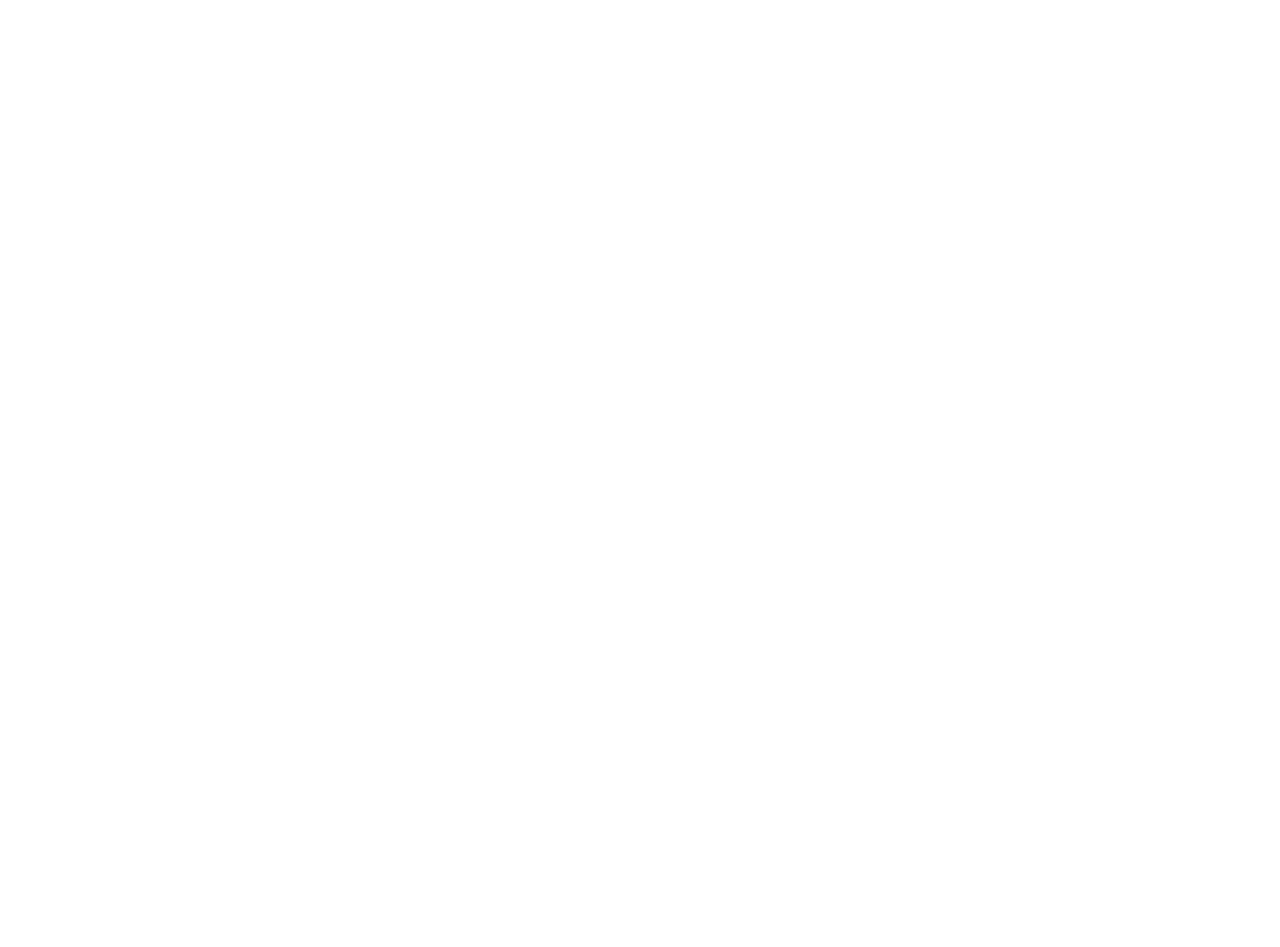
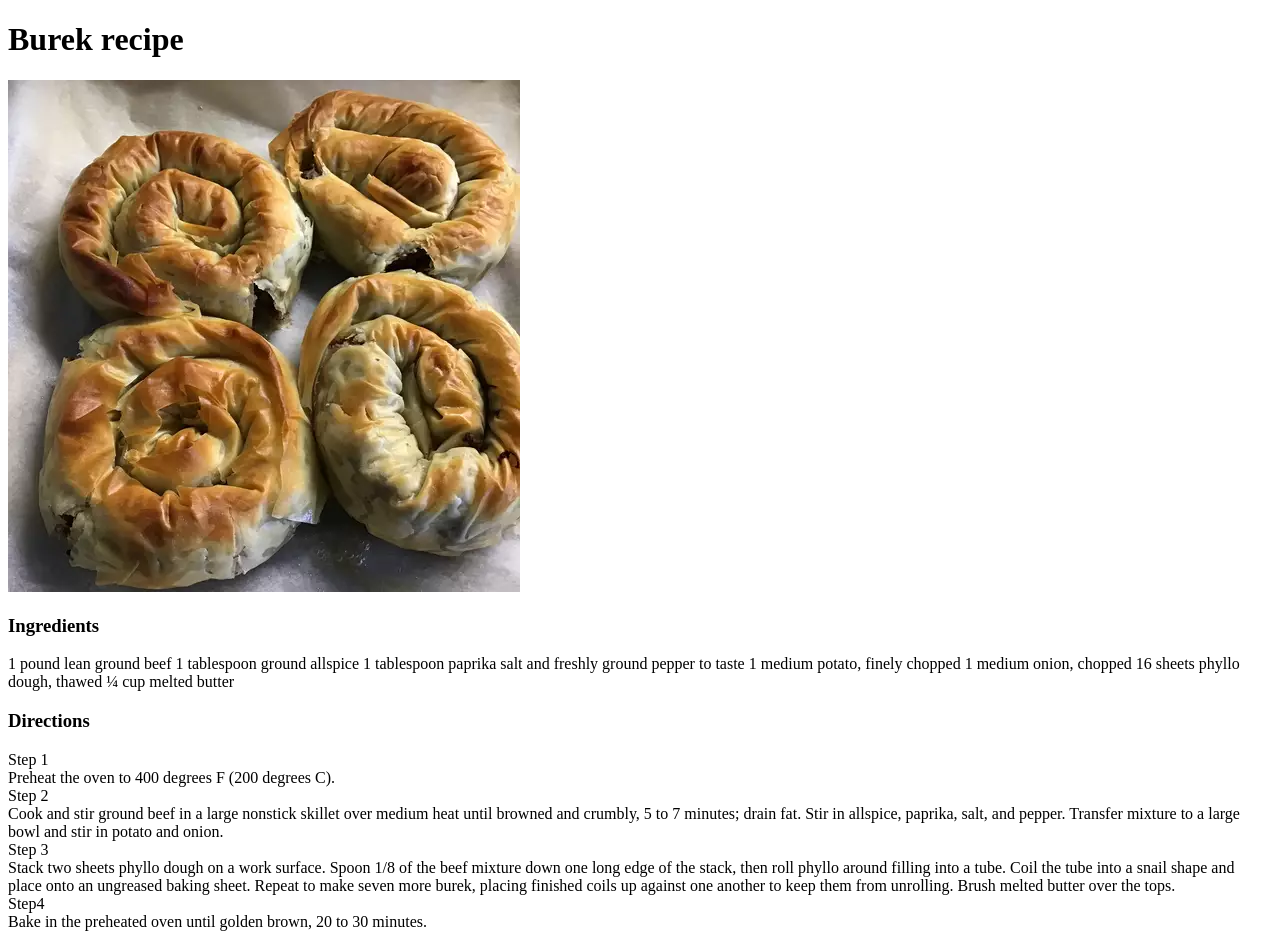
Before and after one commit to mirza-hrustanovic/odin-recipes, a plain HTML site: page recipes/burek.html in a window 1280 px wide. Before the commit the page ends 800 px from the top, so only its background shows below. Drawn offline with Linux system fonts and the light colour scheme.

Commit message:
make changes in burek.html

```diff
--- a/recipes/burek.html
+++ b/recipes/burek.html
@@ -8,6 +8,41 @@
 
 </head>
 <body>
+    <h1>Burek recipe</h1>
+    <img src="/images/burek.webp" alt="burek pic"/>
+    <h3>Ingredients</h3>
+    <p>1 pound lean ground beef
+
+        1 tablespoon ground allspice
+
+        1 tablespoon paprika
+
+        salt and freshly ground pepper to taste
+
+        1 medium potato, finely chopped
+
+        1 medium onion, chopped
+
+        16 sheets phyllo dough, thawed
+
+        ¼ cup melted butter</p>
+        <h3>Directions</h3>
+        <p>
+            Step 1
+            <br/>
+            Preheat the oven to 400 degrees F (200 degrees C).
+            <br/>
+            Step 2
+            <br/>
+            Cook and stir ground beef in a large nonstick skillet over medium heat until browned and crumbly, 5 to 7 minutes; drain fat. Stir in allspice, paprika, salt, and pepper. Transfer mixture to a large bowl and stir in potato and onion.
+            <br/>
+            Step 3
+            <br/>
+            Stack two sheets phyllo dough on a work surface. Spoon 1/8 of the beef mixture down one long edge of the stack, then roll phyllo around filling into a tube. Coil the tube into a snail shape and place onto an ungreased baking sheet. Repeat to make seven more burek, placing finished coils up against one another to keep them from unrolling. Brush melted butter over the tops.
+            <br/>
+            Step4
+            <br/>
+            Bake in the preheated oven until golden brown, 20 to 30 minutes.</p>
 
 </body>
 </html>
```
